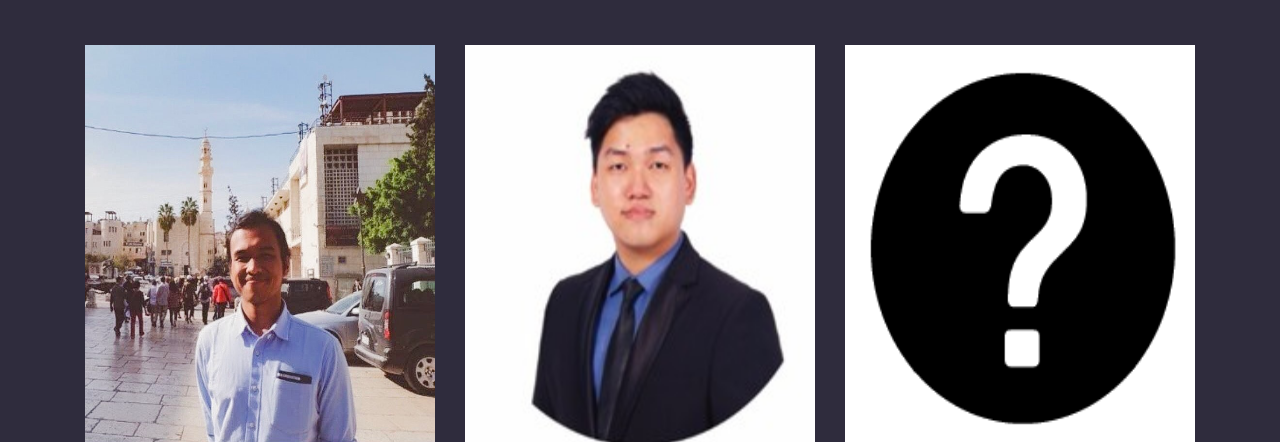
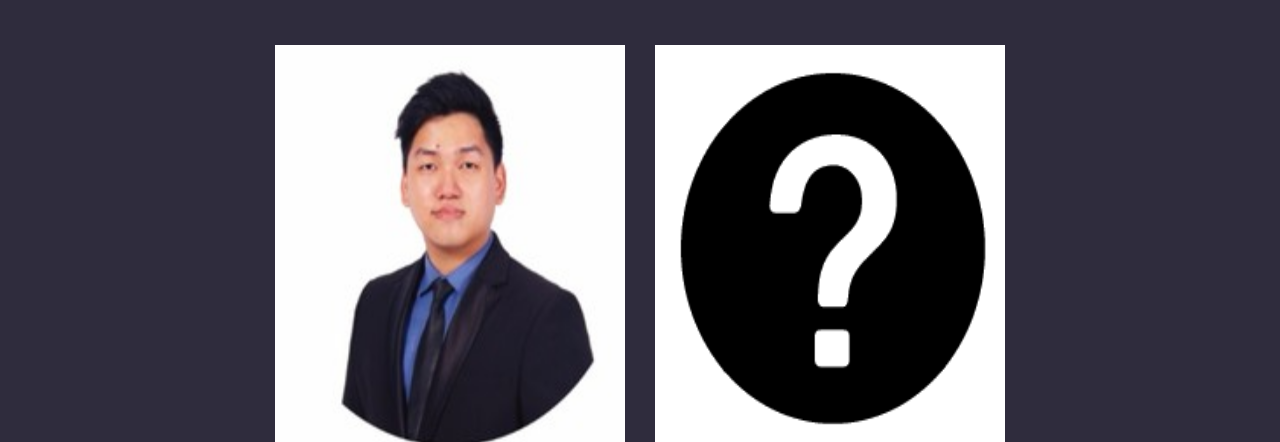
Before and after one commit to adhamilyas/pylc2019, a plain HTML site: page index.html in a window 1280 px wide. Shown: the part 1057-1499 px from the top of the page. Drawn offline with nearby package versions, Linux system fonts and the light colour scheme.

Commit message:
Remove 1 speaker

```diff
--- a/index.html
+++ b/index.html
@@ -158,8 +158,8 @@
                     <h2>Speakers</h2>
                 </div> <!-- end of col -->
             </div>
-            <div class="row">
-                <div class="col-lg-4">
+            <div class="row justify-content-lg-center">
+                <!-- <div class="col-lg-4">
                     <img class="img-fluid" src="images/speaker-kevin.jpg" alt="alternative">
 
                     <div class="row">
@@ -180,7 +180,8 @@
                         </div>
                     </div>
 
-                </div> <!-- end of col -->
+                </div>  -->
+                <!-- end of col -->
                 <div class="col-lg-4">
                     <img class="img-fluid" src="images/speaker-aswin.jpg" alt="alternative">
 
```
